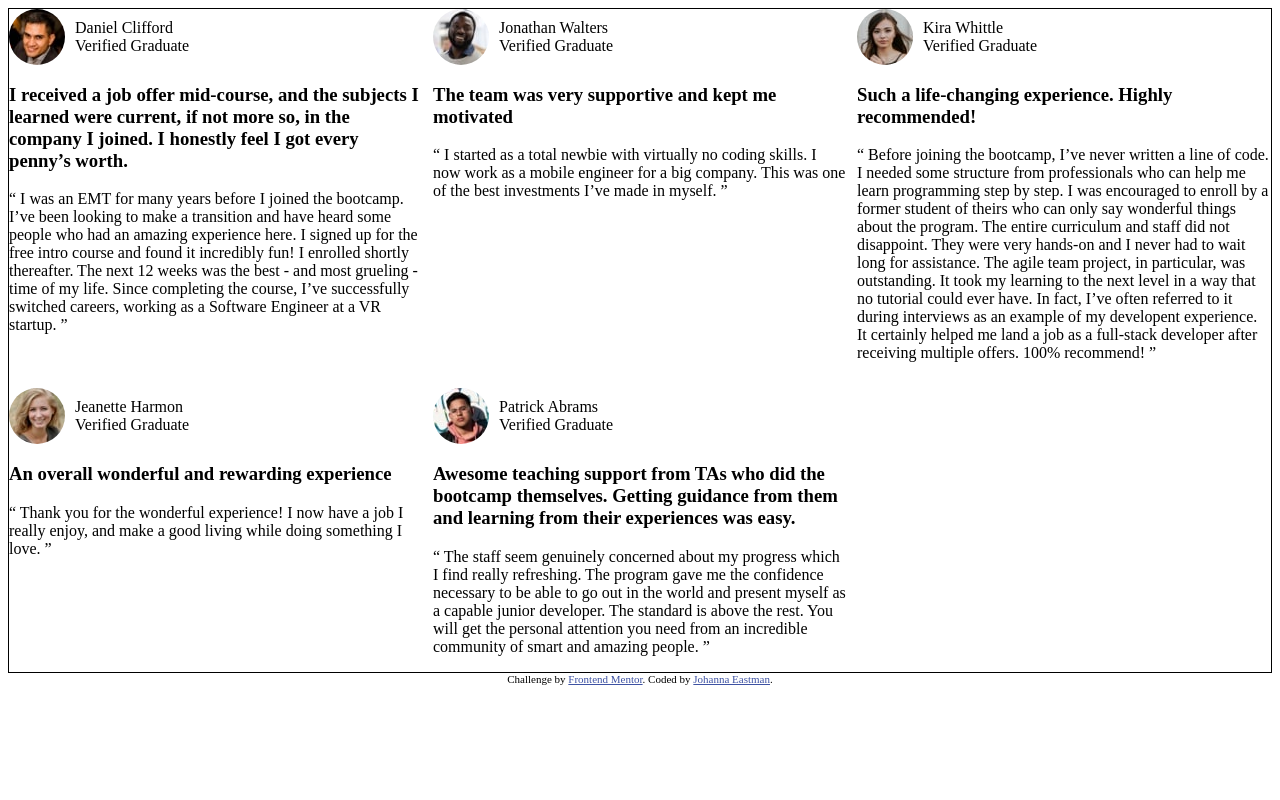
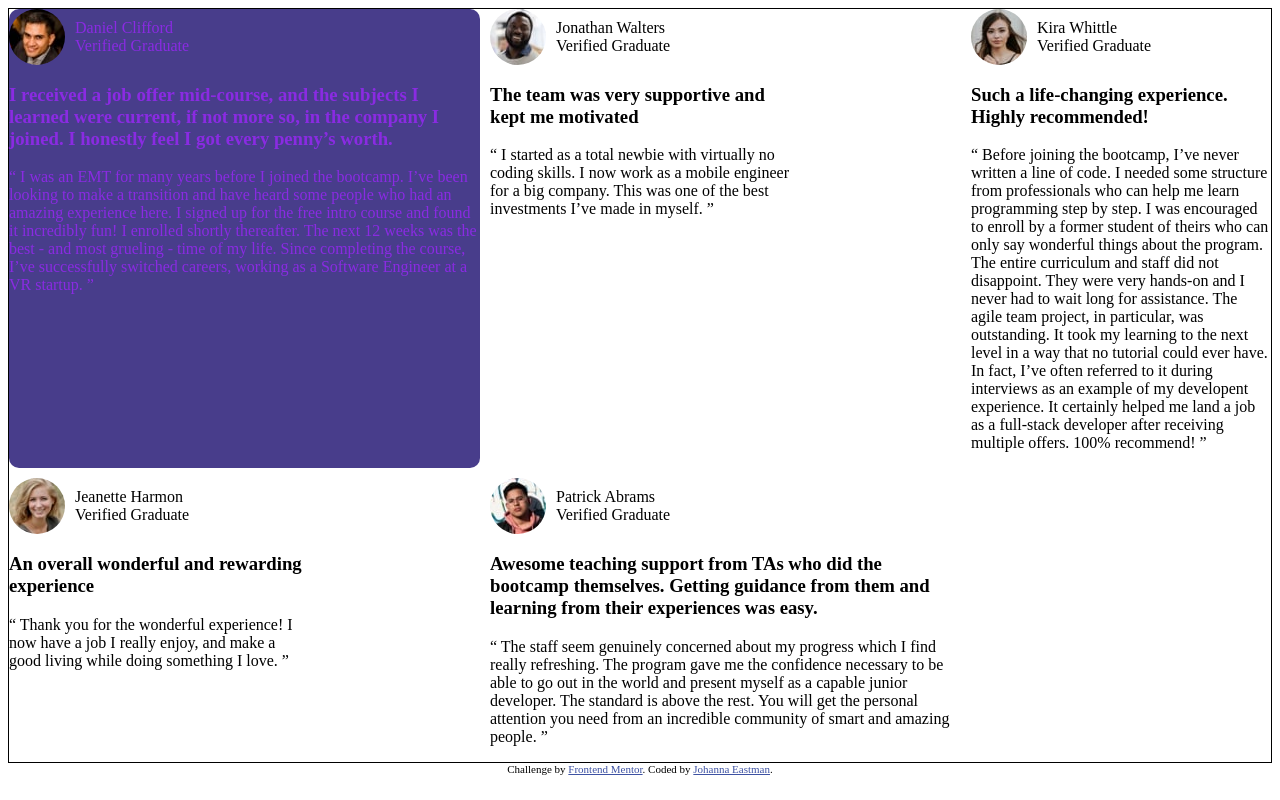
Before and after one commit to JohyEast/-007-Testimonials-Grid-Section, a plain HTML site: page index.html in a window 1280 px wide. Drawn offline with Linux system fonts and the light colour scheme.

Commit message:
conteiner violet

```diff
--- a/styles.css
+++ b/styles.css
@@ -13,18 +13,23 @@
  grid-area: c1;
  grid-column: 1;
  grid-row: 1;
+ background-color: darkslateblue;
+ border-radius: 10px;
+ color: blueviolet;
 }
 
 .c2 {
  grid-area: c2;
  grid-column: 2;
  grid-row: 1;
+ width: 300px;
 }
 
 .c3 {
  grid-area: c3;
  grid-column: 1;
  grid-row: 2;
+ width: 300px;
 }
 
 .c4 {
@@ -37,6 +42,7 @@
  grid-area: aside;
  grid-column: 3;
  grid-row: 1;
+ width: 300px;
 }
 
 /* Imagen y nombre para todos los articulos */
```
